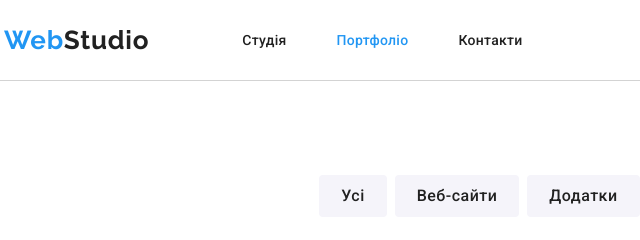
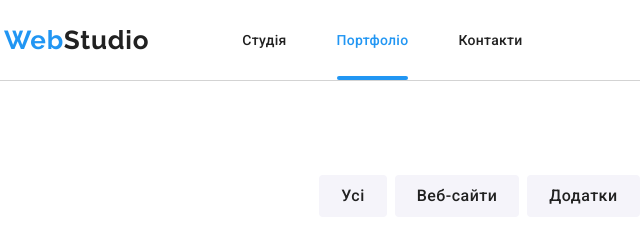
Before and after one commit to victoriasyluma/goit-markup-hw-05, a website: page portfolio.html in a window 1280 px wide. Shown: the top 240 px of the page, 36-676 px from the left. Drawn offline with nearby package versions, Linux system fonts and the light colour scheme.

Commit message:
last fixed

```diff
--- a/styles/main.scss
+++ b/styles/main.scss
@@ -120,6 +120,20 @@ header.main-header {
   font-weight: 500;
   line-height: calc(16 / 14);
   letter-spacing: 0.02em;
+  position: relative;
+
+  &.span-blue::after {
+    content: '';
+
+    position: absolute;
+    background-color: var(--text-link-color);
+    display: block;
+    height: 4px;
+    width: 100%;
+    border-radius: 2px;
+    bottom: 0;
+    left: 0;
+  }
 }
 
 .main-page {
@@ -176,7 +190,7 @@ header.main-header {
   height: 50px;
   border: 1px solid transparent;
   transition-property: background-color, box-shadow;
-  transition: ease-in 250ms;
+  transition: ease-in 250s;
   transition-timing-function: cubic-bezier(0.4, 0, 0.2, 1);
 
   &:hover,
@@ -692,7 +706,7 @@ footer .logo {
 
 @keyframes scale_down {
   10% {
-    transform: scale(0);
+    transform: scale(1.2);
   }
 
   100% {
```
Also changed, not shown: styles/main.css, styles/main.min.css, 2 other files.
